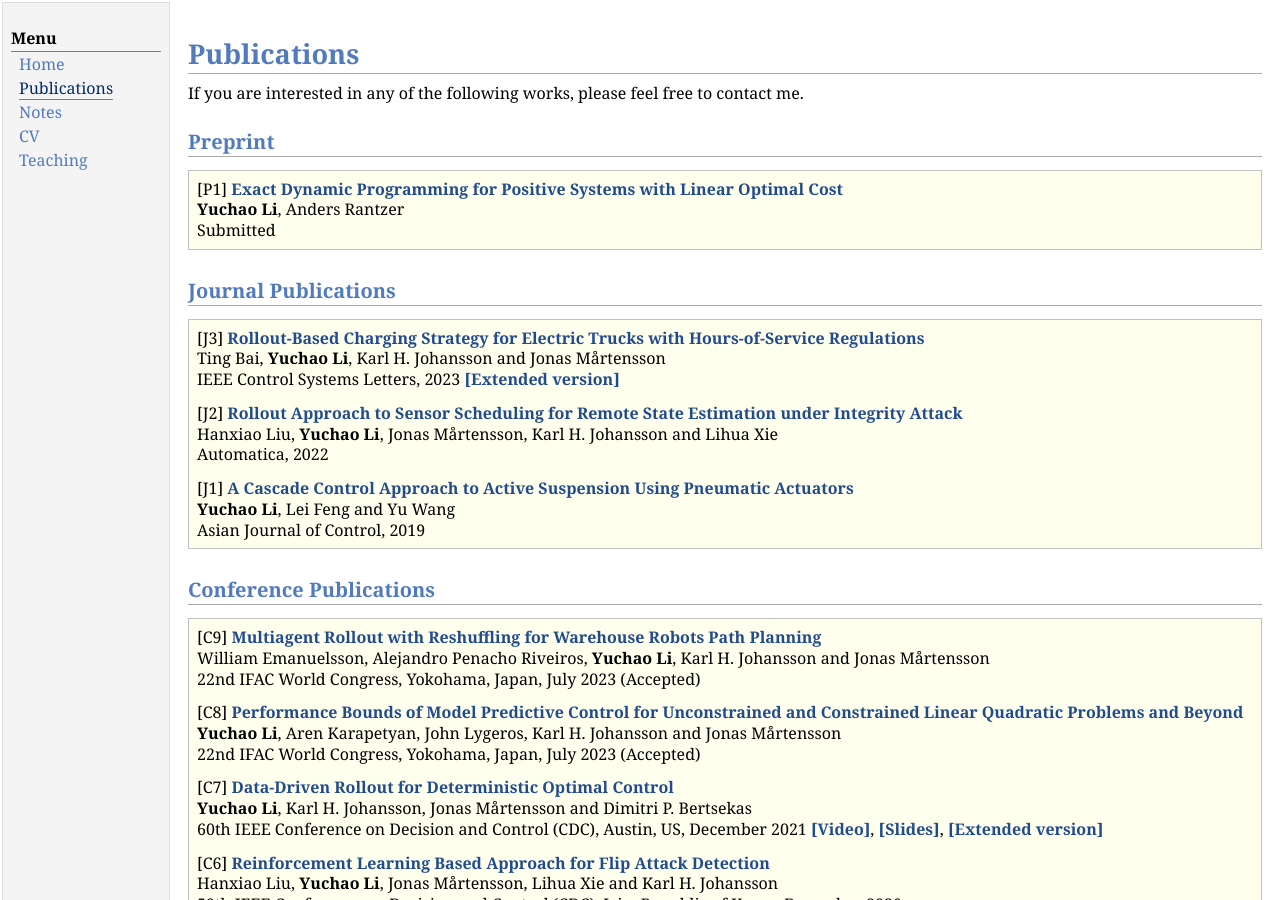
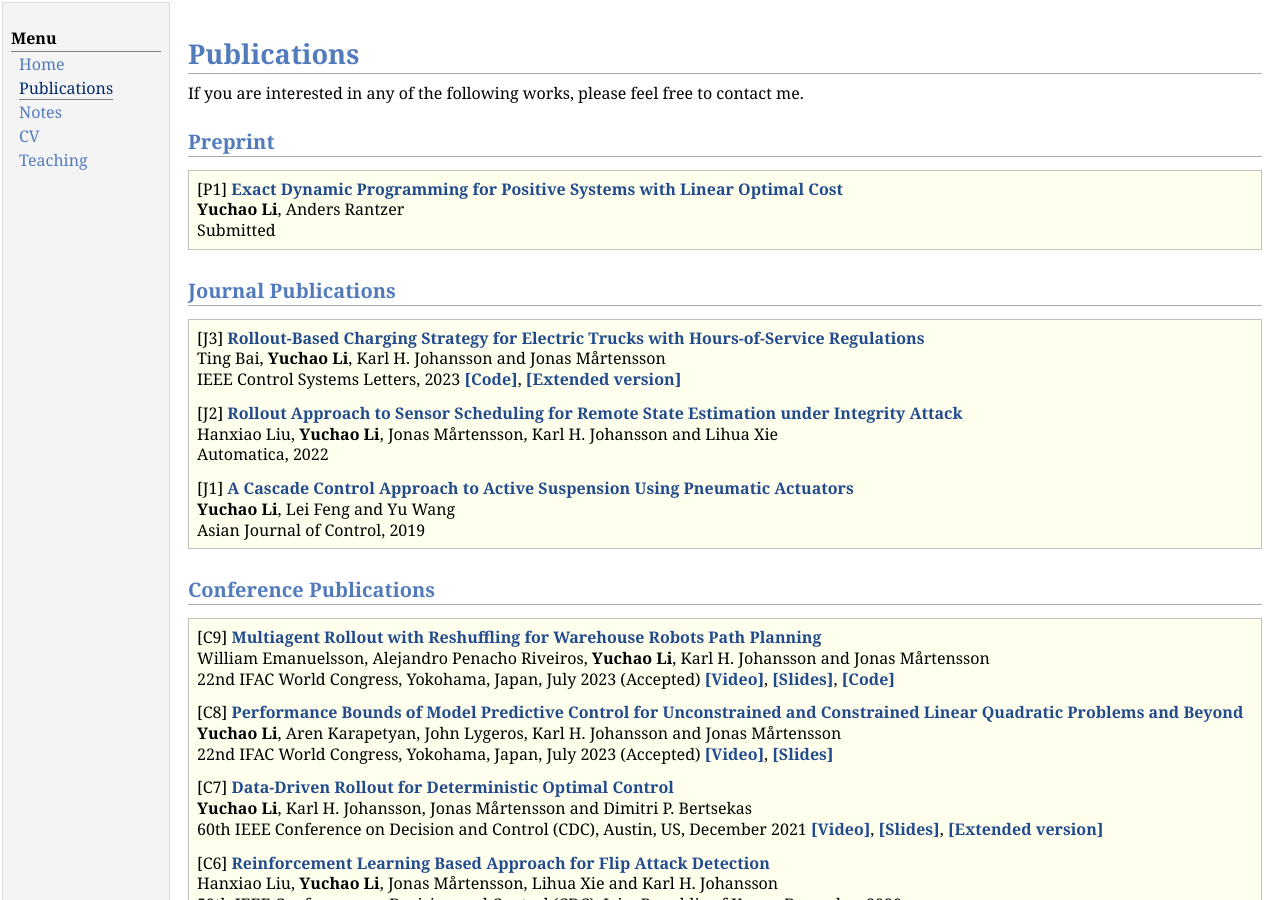
Before and after one commit to yuchaotaigu/yuchaotaigu.github.io, a Jekyll site: the page research.html, which Jekyll copies as it is, in a window 1280 px wide and 900 px high. Built offline with Jekyll 4.4.1, drawn with Linux system fonts in a browser that asks for light colours; comment, search, counter and statistics services are not loaded.

Commit message:
Update research.html

```diff
--- a/research.html
+++ b/research.html
@@ -43,7 +43,7 @@ If you are interested in any of the following works, please feel free to contact
 <div class="blockcontent">
 <p>[J3] <a href="https://ieeexplore.ieee.org/document/10147895"><b>Rollout-Based Charging Strategy for Electric Trucks with Hours-of-Service Regulations</b></a> <br />
 Ting Bai, <b>Yuchao Li</b>, Karl H. Johansson and Jonas Mårtensson <br />
- IEEE Control Systems Letters, 2023 <a href="https://arxiv.org/abs/2303.08895"><b>[Extended version]</b></a></p>
+ IEEE Control Systems Letters, 2023 <a href="https://yuchaotaigu.github.io/research/CDC23.ipynb"><b>[Code]</b></a>, <a href="https://arxiv.org/abs/2303.08895"><b>[Extended version]</b></a></p>
 <p>[J2] <a href="https://www.sciencedirect.com/science/article/abs/pii/S0005109822003314"><b>Rollout Approach to Sensor Scheduling for Remote State Estimation under Integrity Attack</b></a> <br />
 Hanxiao Liu, <b>Yuchao Li</b>, Jonas Mårtensson, Karl H. Johansson and Lihua Xie <br />
  Automatica, 2022</p>
@@ -57,10 +57,10 @@ Hanxiao Liu, <b>Yuchao Li</b>, Jonas Mårtensson, Karl H. Johansson and Lihua Xi
 <div class="blockcontent">
 <p>[C9] <a href="https://arxiv.org/abs/2211.08201"><b>Multiagent Rollout with Reshuffling for Warehouse Robots Path Planning</b></a> <br />
 William Emanuelsson, Alejandro Penacho Riveiros, <b>Yuchao Li</b>, Karl H. Johansson and Jonas Mårtensson <br />
-22nd IFAC World Congress, Yokohama, Japan, July 2023 (Accepted) </p>
+22nd IFAC World Congress, Yokohama, Japan, July 2023 (Accepted) <a href="https://youtu.be/dopskkUagTY?si=-d2gtSeNSfGV6lNq"><b>[Video]</b></a>, <a href="research/IFAC_23_slides.pdf"><b>[Slides]</b></a>, <a href="https://github.com/will-em/multi-agent-rollout"><b>[Code]</b></a></p>
 <p>[C8] <a href="https://arxiv.org/abs/2211.06187"><b>Performance Bounds of Model Predictive Control for Unconstrained and Constrained Linear Quadratic Problems and Beyond</b></a> <br />
 <b>Yuchao Li</b>, Aren Karapetyan, John Lygeros, Karl H. Johansson and Jonas Mårtensson <br />
-22nd IFAC World Congress, Yokohama, Japan, July 2023 (Accepted) </p>
+22nd IFAC World Congress, Yokohama, Japan, July 2023 (Accepted) <a href="https://youtu.be/dopskkUagTY?si=-d2gtSeNSfGV6lNq"><b>[Video]</b></a>, <a href="research/IFAC_23_slides.pdf"><b>[Slides]</b></a></p>
 <p>[C7] <a href="https://ieeexplore.ieee.org/document/9683499"><b>Data-Driven Rollout for Deterministic Optimal Control</b></a><br />
 <b>Yuchao Li</b>, Karl H. Johansson, Jonas Mårtensson and Dimitri P. Bertsekas <br />
 60th IEEE Conference on Decision and Control (CDC), Austin, US, December 2021 <a href="https://youtu.be/6lhpVCqhThM"><b>[Video]</b></a>, <a href="research/CDC21_presentation.pdf"><b>[Slides]</b></a>, <a href="https://arxiv.org/abs/2105.03116"><b>[Extended version]</b></a></p>
```
